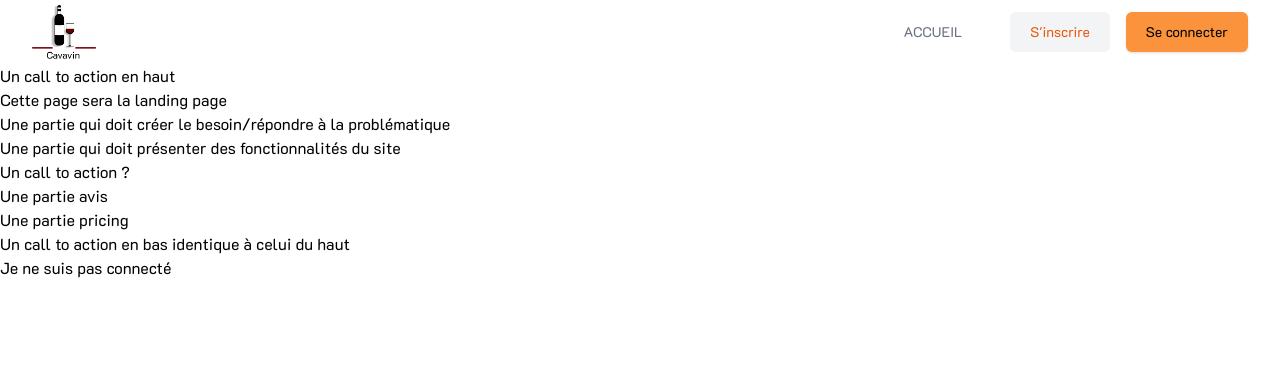
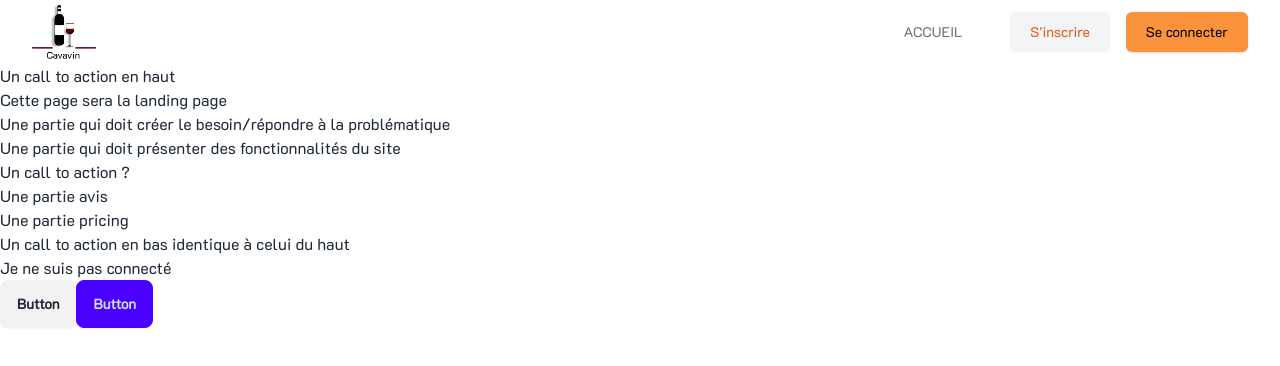
Before and after one commit to guillaume-pages/WineNot, a Next.js app: page / in a window 1280 px wide. Shown: the top 366 px of the page. Built offline with nearby package versions, Linux system fonts and the light colour scheme; no server answers.

Commit message:
ajout de daisy ui et d'une selection de theme predefini

```diff
--- /dev/null
+++ b/app/context/ClientThemeWrapper.tsx
@@ -0,0 +1,10 @@
+'use client';
+
+import { useContext } from "react";
+import { ThemeContext } from "./ThemeContext";
+
+export default function ClientThemeWrapper({children}: any) {
+  const { theme } = useContext(ThemeContext);
+
+  return <div data-theme={theme}>{children}</div>
+}
--- /dev/null
+++ b/app/context/ThemeContext.tsx
@@ -0,0 +1,29 @@
+"use client";
+import { createContext, useState, useEffect } from 'react';
+
+export const ThemeContext = createContext();
+
+export const ThemeProvider = ({children}: any) => {
+  const [theme, setTheme] = useState("light");
+  const [isMounted, setIsMounted] = useState(false)
+
+  useEffect(() => {
+    setIsMounted(true);
+    const storedTheme = localStorage.getItem("theme") || "light";
+    setTheme(storedTheme)
+
+  }, [])
+
+  if(!isMounted) {
+    return <>Veuillez patienter...</>
+  }
+
+  const changeTheme = (theme: string) => {
+    setTheme(theme);
+    localStorage.setItem("theme", theme);
+  }
+
+  return (
+    <ThemeContext.Provider value={{theme, changeTheme}}>{children}</ThemeContext.Provider>
+  )
+}
--- a/app/layout.tsx
+++ b/app/layout.tsx
@@ -1,32 +1,44 @@
 import { Metadata } from 'next';
 
-import { Toaster } from "react-hot-toast";
-import { SessionProvider } from "next-auth/react";
+import { Toaster } from 'react-hot-toast';
+import { SessionProvider } from 'next-auth/react';
 
 import '@/app/ui/global.css';
 import { k2d } from '@/app/ui/fonts';
 import Navbar from '@/app/ui/navbar/navbar';
 import NavbarMobile from '@/app/ui/navbar/navbar-mobile';
+import { ThemeProvider } from './context/ThemeContext';
+import ClientThemeWrapper from './context/ClientThemeWrapper';
 
 export const metadata: Metadata = {
   title: {
     template: '%s | Cavavin',
     default: 'Cavavin',
-  },  description: 'Venez créer votre cave à vin, échangez avec des passionnés et retrouvez votre caviste préféré au même endroit',
+  },
+  description:
+    'Venez créer votre cave à vin, échangez avec des passionnés et retrouvez votre caviste préféré au même endroit',
   metadataBase: new URL('https://next-learn-dashboard.vercel.sh'),
 };
 
-export default function RootLayout({ children }: { children: React.ReactNode }) {
+export default function RootLayout({
+  children,
+}: {
+  children: React.ReactNode;
+}) {
   return (
     <html lang="en">
       <body className={`${k2d.className} antialiased`}>
         <SessionProvider>
-          <Toaster />
-          <Navbar />
-          <NavbarMobile />
-            {children}
+          <ThemeProvider>
+            <ClientThemeWrapper>
+              <Toaster />
+              <Navbar />
+              <NavbarMobile />
+              {children}
+            </ClientThemeWrapper>
+          </ThemeProvider>
         </SessionProvider>
-        </body>
+      </body>
     </html>
   );
 }
--- a/app/page.tsx
+++ b/app/page.tsx
@@ -21,6 +21,8 @@ export default function Page() {
       <div>Un call to action en bas identique à celui du haut</div>
       {user && <div>Je suis connecté en tant que {user.email} </div>}
       {!user && <div>Je ne suis pas connecté </div>}
+      <button className="btn">Button</button>
+      <button className="btn btn-primary">Button</button>
     </main>
   );
 }
--- a/app/profile/page.tsx
+++ b/app/profile/page.tsx
@@ -1,6 +1,7 @@
 import { auth } from '@/auth';
 import Image from 'next/image';
 import { redirect } from 'next/navigation';
+import ChoosingTheme from '../ui/components/choosingTheme';
 
 export default async function ProfilePage() {
   const session = await auth();
@@ -26,6 +27,9 @@ export default async function ProfilePage() {
         <p className='mb-3'>Name: {user.name}</p>
         <p className='mb-3'>Email: {user.email}</p>
       </div>
+      <div>
+        <ChoosingTheme />
+      </div>
     </div>
   );
 }
--- a/app/ui/components/avatar.tsx
+++ b/app/ui/components/avatar.tsx
@@ -1,17 +1,27 @@
-import Image from "next/image"
+import Image from 'next/image';
 
 export default function Avatar() {
   return (
-    <div className="flex items-center">
-      <div className="relative w-10 h-10 rounded-full overflow-hidden">
+    // <div className="flex items-center">
+    //   <div className="relative w-10 h-10 rounded-full overflow-hidden">
+    //     <Image
+    //       alt="Avatar"
+    //       className="w-full h-full object-cover"
+    //       src="/images/default.png"
+    //       width={20}
+    //       height={20}
+    //     />
+    //   </div>
+    // </div>
+    <div className="avatar">
+      <div className="mask mask-squircle">
         <Image
-          alt="Avatar"
-          className="w-full h-full object-cover"
+          alt='Avatar'
+          width={36}
+          height={36}
           src="/images/default.png"
-          width={20}
-          height={20}
-        />
+          />
       </div>
     </div>
-  )
+  );
 }
--- /dev/null
+++ b/app/ui/components/choosingTheme.tsx
@@ -0,0 +1,114 @@
+'use client';
+
+import { useContext } from 'react';
+import { ThemeContext } from '@/app/context/ThemeContext';
+
+export default function ChoosingTheme() {
+  const { changeTheme } = useContext(ThemeContext);
+
+  const themeLight = [
+    'light',
+    'cupcake',
+    'bumblebee',
+    'emerald',
+    'corporate',
+    'retro',
+    'cyberpunk',
+    'valentine',
+    'garden',
+    'lofi',
+    'pastel',
+    'fantasy',
+    'wireframe',
+    'cmyk',
+    'autumn',
+    'acid',
+    'lemonade',
+    'winter',
+    'nord',
+  ];
+  const themeDark = [
+    'dark',
+    'synthwave',
+    'halloween',
+    'forest',
+    'aqua',
+    'black',
+    'luxury',
+    'dracula',
+    'business',
+    'night',
+    'coffee',
+    'dim',
+    'sunset',
+  ];
+
+  return (
+    <>
+      <div>Choisissez un thème clair ou sombre parmi ces choix</div>
+      <div className="dropdown mb-72">
+        <div tabIndex={0} role="button" className="btn m-1">
+          Theme clair
+          <svg
+            width="12px"
+            height="12px"
+            className="inline-block h-2 w-2 fill-current opacity-60"
+            xmlns="http://www.w3.org/2000/svg"
+            viewBox="0 0 2048 2048"
+          >
+            <path d="M1799 349l242 241-1017 1017L7 590l242-241 775 775 775-775z"></path>
+          </svg>
+        </div>
+        <ul
+          tabIndex={0}
+          className="dropdown-content bg-base-300 rounded-box z-[1] w-52 p-2 shadow-2xl"
+        >
+          {themeLight.map((themeName, index) => (
+            <li key={index}>
+              <input
+                type="radio"
+                name="theme-dropdown"
+                className="theme-controller btn btn-sm btn-block btn-ghost justify-start"
+                aria-label={themeName}
+                value={themeName}
+                onClick={() => changeTheme(themeName)}
+              />
+            </li>
+          ))}
+        </ul>
+      </div>
+      <div className="dropdown mb-72">
+        <div tabIndex={0} role="button" className="btn m-1">
+          Theme sombre
+          <svg
+            width="12px"
+            height="12px"
+            className="inline-block h-2 w-2 fill-current opacity-60"
+            xmlns="http://www.w3.org/2000/svg"
+            viewBox="0 0 2048 2048"
+          >
+            <path d="M1799 349l242 241-1017 1017L7 590l242-241 775 775 775-775z"></path>
+          </svg>
+        </div>
+        <ul
+          tabIndex={0}
+          className="dropdown-content bg-base-300 rounded-box z-[1] w-52 p-2 shadow-2xl"
+        >
+          {themeDark.map((themeName, index) => (
+            <li key={index}>
+              <input
+                type="radio"
+                name="theme-dropdown"
+                className="theme-controller btn btn-sm btn-block btn-ghost justify-start"
+                aria-label={themeName}
+                value={themeName}
+                onClick={() => changeTheme(themeName)}
+              />
+            </li>
+          ))}
+        </ul>
+      </div>
+
+    </>
+  );
+}
--- a/app/ui/navbar/navbar.tsx
+++ b/app/ui/navbar/navbar.tsx
@@ -67,6 +67,14 @@ export default function Navbar() {
                       MA CAVE
                     </Link>
                   </li>
+                  <li>
+                    <Link
+                      className="text-gray-500 transition hover:text-gray-500/75"
+                      href="/profile"
+                    >
+                      MON PROFIL
+                    </Link>
+                  </li>
                   </>
                 )}
 
--- a/package.json
+++ b/package.json
@@ -43,6 +43,7 @@
     "@types/react": "18.2.21",
     "@types/react-dom": "18.2.14",
     "@vercel/style-guide": "^5.0.1",
+    "daisyui": "^4.10.2",
     "dotenv": "^16.3.1",
     "eslint": "^8.52.0",
     "eslint-config-next": "^14.0.0",
--- a/tailwind.config.ts
+++ b/tailwind.config.ts
@@ -27,6 +27,42 @@ const config: Config = {
       },
     },
   },
-  plugins: [require('@tailwindcss/forms')],
+  plugins: [require('@tailwindcss/forms'), require('daisyui')],
+  daisyui: {
+    themes: [
+      "light",
+      "dark",
+      "cupcake",
+      "bumblebee",
+      "emerald",
+      "corporate",
+      "synthwave",
+      "retro",
+      "cyberpunk",
+      "valentine",
+      "halloween",
+      "garden",
+      "forest",
+      "aqua",
+      "lofi",
+      "pastel",
+      "fantasy",
+      "wireframe",
+      "black",
+      "luxury",
+      "dracula",
+      "cmyk",
+      "autumn",
+      "business",
+      "acid",
+      "lemonade",
+      "night",
+      "coffee",
+      "winter",
+      "dim",
+      "nord",
+      "sunset",
+    ],
+  },
 };
 export default config;
```
Also changed, not shown: public/images/photo.jpeg (added), 1 other file (tests, documents, lock files or other folders).
